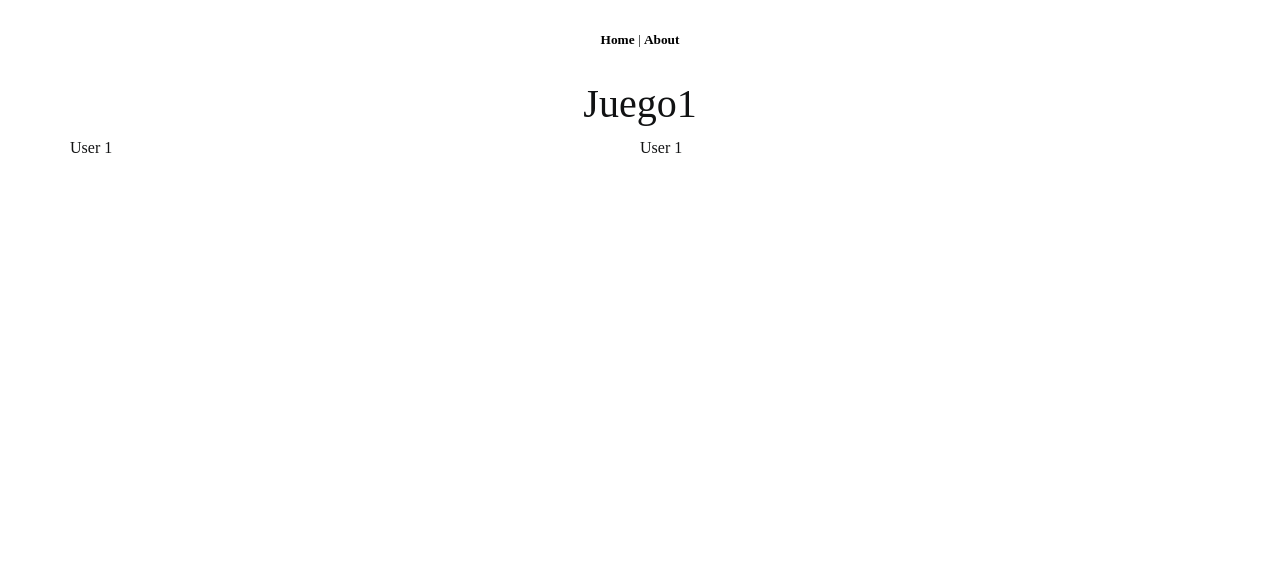
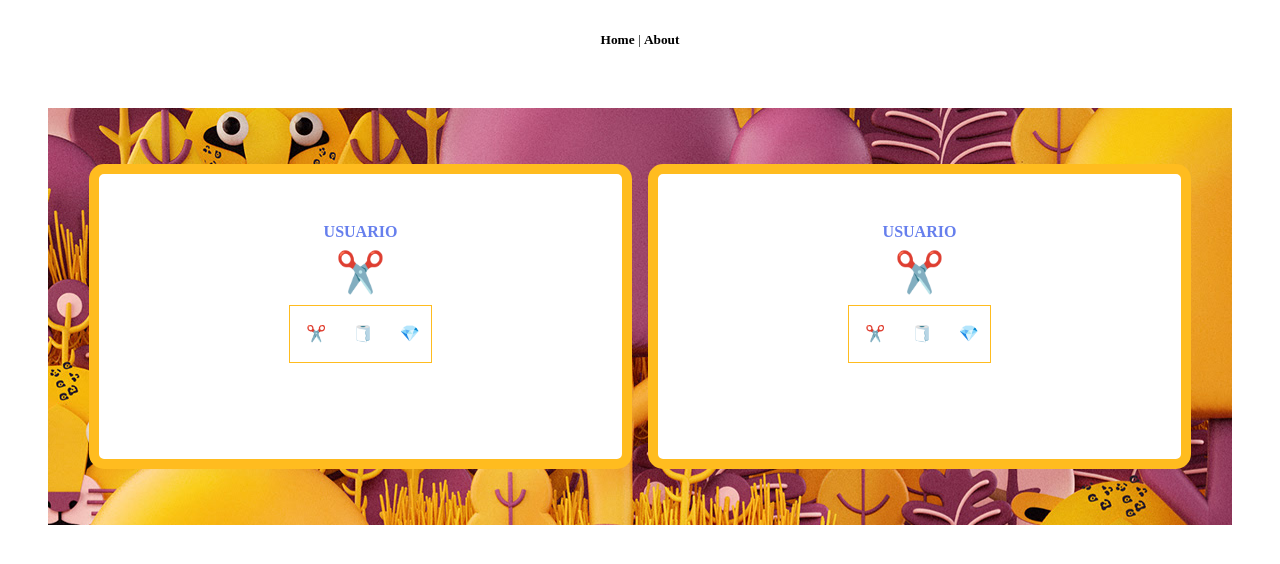
Before and after one commit to Proyecto-Integral-Web/154654, a Vue app in the folder practica_uno/practica_vue/: page /juego-1/1 in a window 1280 px wide. Shown: the top 564 px of the page. Built offline with nearby package versions, Linux system fonts and the light colour scheme.

Commit message:
Maquetación de Juego 1

```diff
--- a/practica_uno/practica_vue/src/components/Juego/UserArena.vue
+++ b/practica_uno/practica_vue/src/components/Juego/UserArena.vue
@@ -1,11 +1,32 @@
 <template>
   <section>
-    <div class="row">User 1
+    <div class="tarjetas p-5">
+      <div class="container-fluid pb-5">
+        <div class="row">
+          <h6 class="mx-auto usuario">USUARIO</h6>
+        </div>
+        <div class="row">
+          <div class="col-3 mx-auto">
+            <h1>✂️</h1>
+          </div>
+        </div>
+        <div class="row">
+          <div class="col-4 mx-auto opciones">
+            <div class="row">
+              <div
+                class="col col-sm-4 opcion p-3"
+                v-for="(option, key) in options"
+                :key="key"
+                @click="select(key)"
+              >
+                {{option}}
+              </div>
+            </div>
+          </div>
+        </div>
+      </div>
+    </div>
 
-    </div>
-    <div class="row">
-
-    </div>
   </section>
 </template>
 <script lang="js">
@@ -14,9 +35,9 @@ export default {
   data () {
     return {
       options: {
-        t: 'tijeras',
-        pp: 'papel',
-        p: 'piedra'
+        t: '✂️',
+        pp: '🧻',
+        p: '💎'
       }
     }
   },
@@ -27,4 +48,26 @@ export default {
   }
 }
 </script>
-<style lang="scss"></style>
+<style lang="scss">
+.tarjetas {
+  background: white;
+  border-radius: 15px;
+  color: white;
+  font-family: montserrat;
+  border: solid #ffbc1f 10px;
+  .usuario {
+    color: #667fed;
+    font-weight: bold;
+  }
+}
+.opciones {
+  background: transparent;
+  border: solid #ffbc1f 1px;
+  .opcion {
+    cursor: pointer;
+    &:hover {
+      background: #ffbc1f;
+    }
+  }
+}
+</style>
--- a/practica_uno/practica_vue/src/router/index.js
+++ b/practica_uno/practica_vue/src/router/index.js
@@ -9,12 +9,6 @@ Vue.use(VueRouter)
 
 const routes = [
   // Agregamos nueva ruta
-  {
-    // rutas dinamicas, donde no_partida puede ser diferente para cargar dicha partida
-    path: '/juego-1/:no_partida',
-    name: 'partida', // asignamos nombre, debe ser único y original
-    component: Partida // Declaramos componente
-  },
   {
     path: '/',
     name: 'login', // asignamos nombre, debe ser único y original
@@ -51,6 +45,12 @@ const routes = [
     meta: {
       auth: true // Se utiliza para controlar
     }
+  },
+  {
+    // rutas dinamicas, donde no_partida puede ser diferente para cargar dicha partida
+    path: '/juego-1/:no_partida',
+    name: 'partida', // asignamos nombre, debe ser único y original
+    component: Partida // Declaramos componente
   }
 ]
 
--- a/practica_uno/practica_vue/src/views/Juego/Partida.vue
+++ b/practica_uno/practica_vue/src/views/Juego/Partida.vue
@@ -1,18 +1,16 @@
 <template>
   <section>
-    <div class="container">
-      <h1>Juego1</h1>
-      <div class="row justify-content-md-center">
-        <div class="col col-sm-6">
-          <UserArena></UserArena>
-        </div>
-        <div class="col col-sm-6">
-          <UserArena></UserArena>
+    <div class="partida h-100 p-5 m-5">
+      <div class="row row-fluid">
+        <div class="col col-sm-6 offset-3">
         </div>
       </div>
       <div class="row">
-        <div class="col col-sm-4">
-
+        <div class="col col-sm-12 col-lg-6 p-2">
+          <user-arena @opcion="getOpcion"></user-arena>
+        </div>
+        <div class="col col-sm-12 col-lg-6 p-2">
+          <user-arena></user-arena>
         </div>
       </div>
     </div>
@@ -21,9 +19,19 @@
 <script lang="js">
 import UserArena from '@/components/Juego/UserArena'
 export default {
-  name: 'userArena',
+  name: 'Partida',
   components: {
     UserArena
+  },
+  methods: {
+    getOpcion (opcion) {
+      alert(`Estoy en partida: ${opcion}`)
+    }
   }
 }
 </script>
+<style lang="scss">
+.partida {
+  background-image: url(../../assets/bg3.jpg);
+}
+</style>
```
Also changed, not shown: practica_uno/practica_vue/src/assets/bg3.jpg (added).
